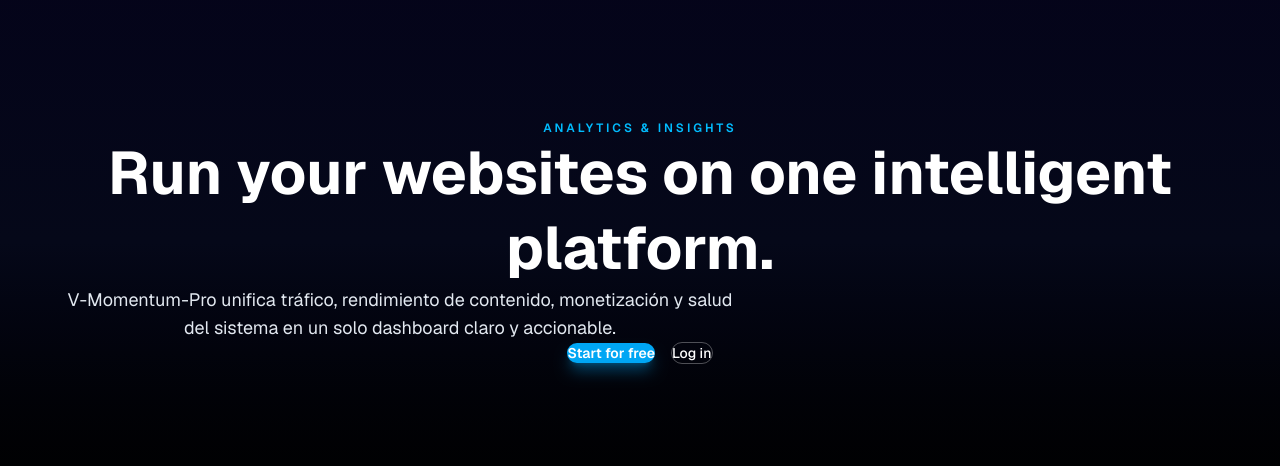
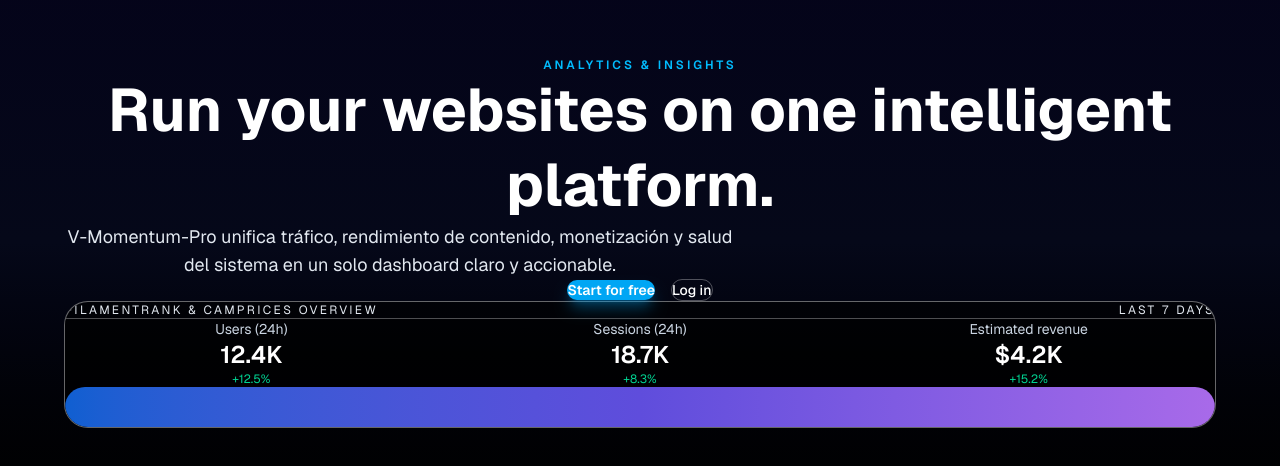
Before and after one commit to gemamaxgroup-ai/v-momentum-pro, a Next.js app: page /test1 in a window 1280 px wide. Shown: the part 158-624 px from the top of the page. Built offline with nearby package versions, Linux system fonts and the light colour scheme.

Commit message:
feat: add metrics overview card to /test1

```diff
--- a/app/test1/page.tsx
+++ b/app/test1/page.tsx
@@ -1,24 +1,22 @@
 export default function Test1Page() {
   return (
     <div className="flex min-h-screen items-center justify-center">
-      <div className="w-full max-w-6xl mx-4 text-center">
-        {/* Etiqueta superior */}
+      <div className="w-full max-w-6xl mx-4">
+        {/* HERO CENTRADO */}
+        <div className="text-center">
           <p className="text-xs font-semibold tracking-[0.25em] text-sky-400 uppercase">
             Analytics &amp; insights
           </p>
 
-        {/* Título principal */}
           <h1 className="mt-4 text-4xl sm:text-5xl lg:text-6xl font-bold leading-tight">
             Run your websites on one intelligent platform.
           </h1>
 
-        {/* Subtítulo */}
           <p className="mt-4 text-base sm:text-lg text-slate-200 max-w-2xl mx-auto">
             V-Momentum-Pro unifica tráfico, rendimiento de contenido, monetización
             y salud del sistema en un solo dashboard claro y accionable.
           </p>
 
-        {/* Botones */}
           <div className="mt-6 flex flex-wrap items-center justify-center gap-4">
             <a
               href="/app"
@@ -34,6 +32,41 @@
             </a>
           </div>
         </div>
+
+        {/* TARJETA DE MÉTRICAS – FILAMENTRANK & CAMPRICES OVERVIEW */}
+        <div className="mt-10 w-full rounded-3xl bg-black/60 border border-white/40 overflow-hidden">
+          {/* Header de la tarjeta */}
+          <div className="px-6 py-3 border-b border-white/30 flex items-center justify-between text-xs text-slate-200 uppercase tracking-[0.20em]">
+            <span>FilamentRank &amp; CamPrices overview</span>
+            <span>Last 7 days</span>
+          </div>
+
+          {/* Métricas y barra de gradiente */}
+          <div className="px-6 pt-4 pb-6 space-y-4 bg-black/40">
+            {/* Métricas de cabecera */}
+            <div className="grid grid-cols-3 gap-4 text-center text-sm">
+              <div>
+                <p className="text-slate-300">Users (24h)</p>
+                <p className="text-2xl font-semibold text-white">12.4K</p>
+                <p className="text-xs text-emerald-400">+12.5%</p>
+              </div>
+              <div>
+                <p className="text-slate-300">Sessions (24h)</p>
+                <p className="text-2xl font-semibold text-white">18.7K</p>
+                <p className="text-xs text-emerald-400">+8.3%</p>
+              </div>
+              <div>
+                <p className="text-slate-300">Estimated revenue</p>
+                <p className="text-2xl font-semibold text-white">$4.2K</p>
+                <p className="text-xs text-emerald-400">+15.2%</p>
+              </div>
+            </div>
+
+            {/* Barra de gradiente inferior */}
+            <div className="mt-2 rounded-full bg-gradient-to-r from-[#0F5FD1] via-[#5F4DDC] to-[#A86AE9] h-10" />
+          </div>
+        </div>
+      </div>
     </div>
   );
 }
```
Lines whose indentation alone changed are shown as unchanged.
